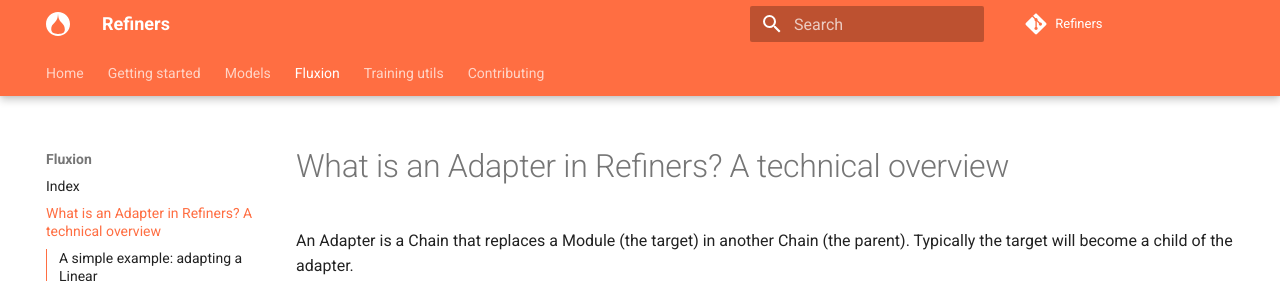
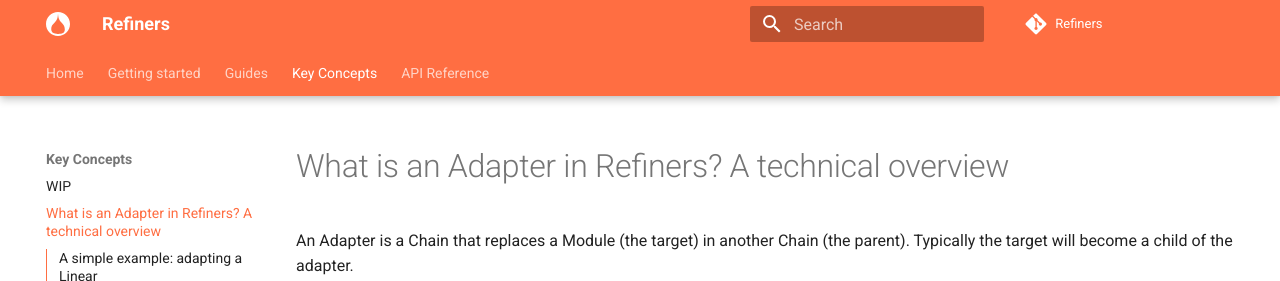
Before and after one commit to finegrain-ai/refiners, an MkDocs documentation site: the page built from docs/concepts/adapters.md, in a window 1280 px wide. Shown: the top 281 px of the page. Built offline with MkDocs 1.6.1 and Material for MkDocs 9.7.7, drawn with Linux system fonts in a browser that asks for light colours; comment, search, counter and statistics services are not loaded.

Commit message:
new docs scaffold

```diff
--- /dev/null
+++ b/docs/concepts/index.md
@@ -0,0 +1 @@
+# WIP
--- /dev/null
+++ b/docs/guides/index.md
@@ -0,0 +1 @@
+# WIP
--- a/docs/models/index.md
+++ /dev/null
@@ -1,3 +0,0 @@
-# Foundational Models
-
-WIP
--- a/mkdocs.yml
+++ b/mkdocs.yml
@@ -31,18 +31,15 @@ extra_css:
 nav:
   - Home:
     - index.md
-  - Getting started: getting_started.md
-  - Models:
-    - models/index.md
-    - models/latent_diffusion.md
-    - models/segment_anything.md
-  - Fluxion:
-    - fluxion/index.md
-    - fluxion/adapters.md
-  - Training utils:
-    - training_utils/index.md
-  - Contributing:
-    - contributing/index.md
+  - Getting started:
+    - getting_started.md
+  - Guides:
+    - guides/index.md
+  - Key Concepts:
+    - concepts/index.md
+    - concepts/adapters.md
+  - API Reference:
+      - index.md
 extra:
   social:
     - icon: fontawesome/brands/discord
```
Also changed, not shown: docs/contributing/index.md (deleted, +0 -1 lines), docs/fluxion/index.md (deleted, +0 -1 lines), docs/models/latent_diffusion.md (deleted, +0 -3 lines), docs/models/segment_anything.md (deleted, +0 -3 lines), docs/training_utils/index.md (deleted, +0 -8 lines), docs/concepts/adapters.md (renamed from docs/fluxion/adapters.md), docs/training_utils/trainer.md (deleted).
